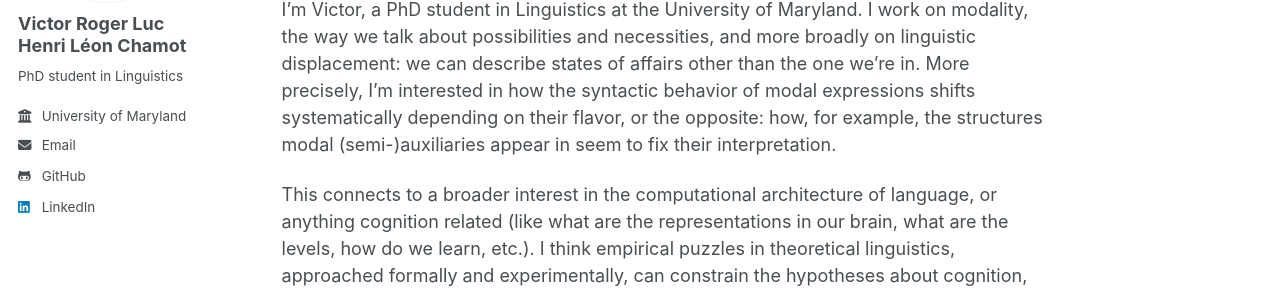
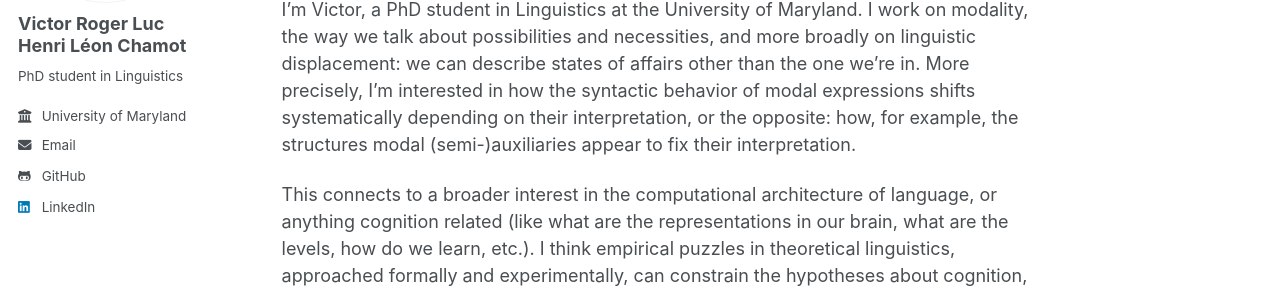
Before and after one commit to Chmvctr/chmvctr.github.io, a Jekyll site: the page built from _blog/welcome.md, in a window 1280 px wide and 1047 px high. Shown: the part 279-572 px from the top of the window. Built offline with Jekyll 4.4.1, drawn with Linux system fonts in a browser that asks for light colours; a style sheet for code colours, icons or effects is not loaded.

Commit message:
Update welcome.md

```diff
--- a/_blog/welcome.md
+++ b/_blog/welcome.md
@@ -9,7 +9,7 @@ tags:
 ---
 Hello, and welcome to my site.
 
-I'm Victor, a PhD student in Linguistics at the University of Maryland. I work on modality, the way we talk about possibilities and necessities, and more broadly on linguistic displacement: we can describe states of affairs other than the one we're in. More precisely, I'm interested in how the syntactic behavior of modal expressions shifts systematically depending on their flavor, or the opposite: how, for example, the structures modal (semi-)auxiliaries appear in seem to fix their interpretation.
+I'm Victor, a PhD student in Linguistics at the University of Maryland. I work on modality, the way we talk about possibilities and necessities, and more broadly on linguistic displacement: we can describe states of affairs other than the one we're in. More precisely, I'm interested in how the syntactic behavior of modal expressions shifts systematically depending on their interpretation, or the opposite: how, for example, the structures modal (semi-)auxiliaries appear to fix their interpretation.
 
 This connects to a broader interest in the computational architecture of language, or anything cognition related (like what are the representations in our brain, what are the levels, how do we learn, etc.). I think empirical puzzles in theoretical linguistics, approached formally and experimentally, can constrain the hypotheses about cognition, neural implementation and other stuff of this sort.
 
```
